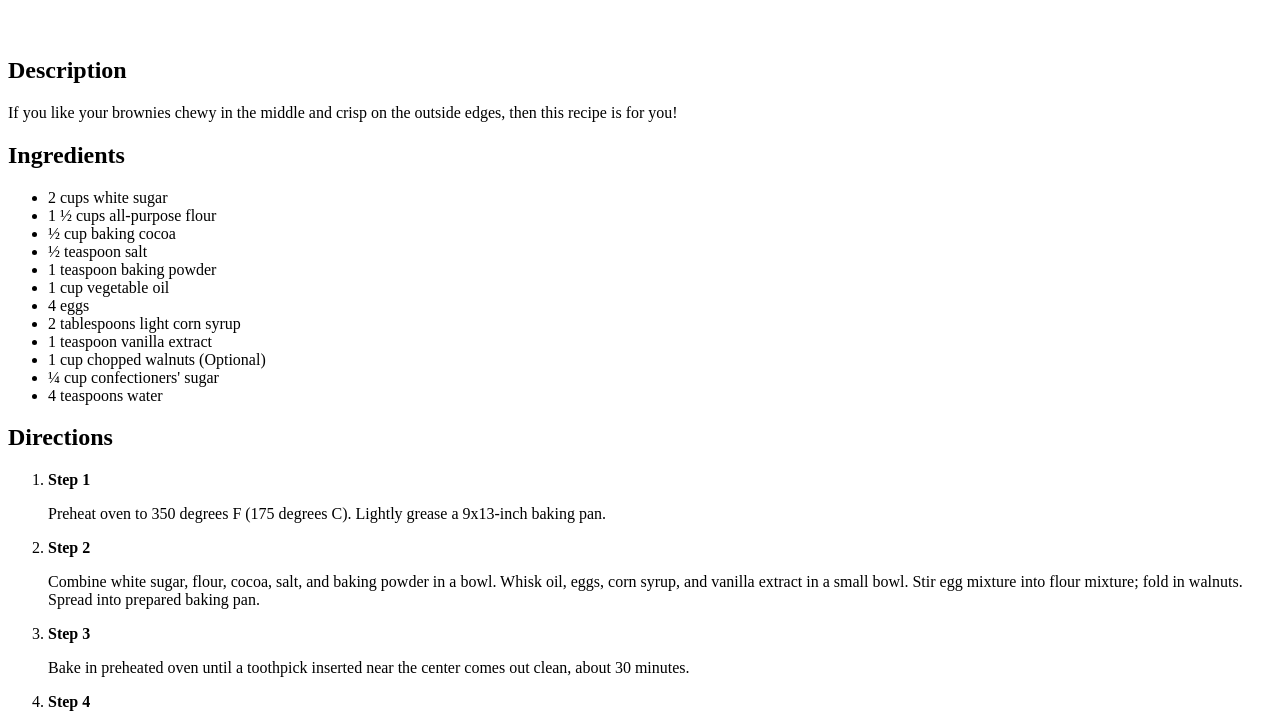
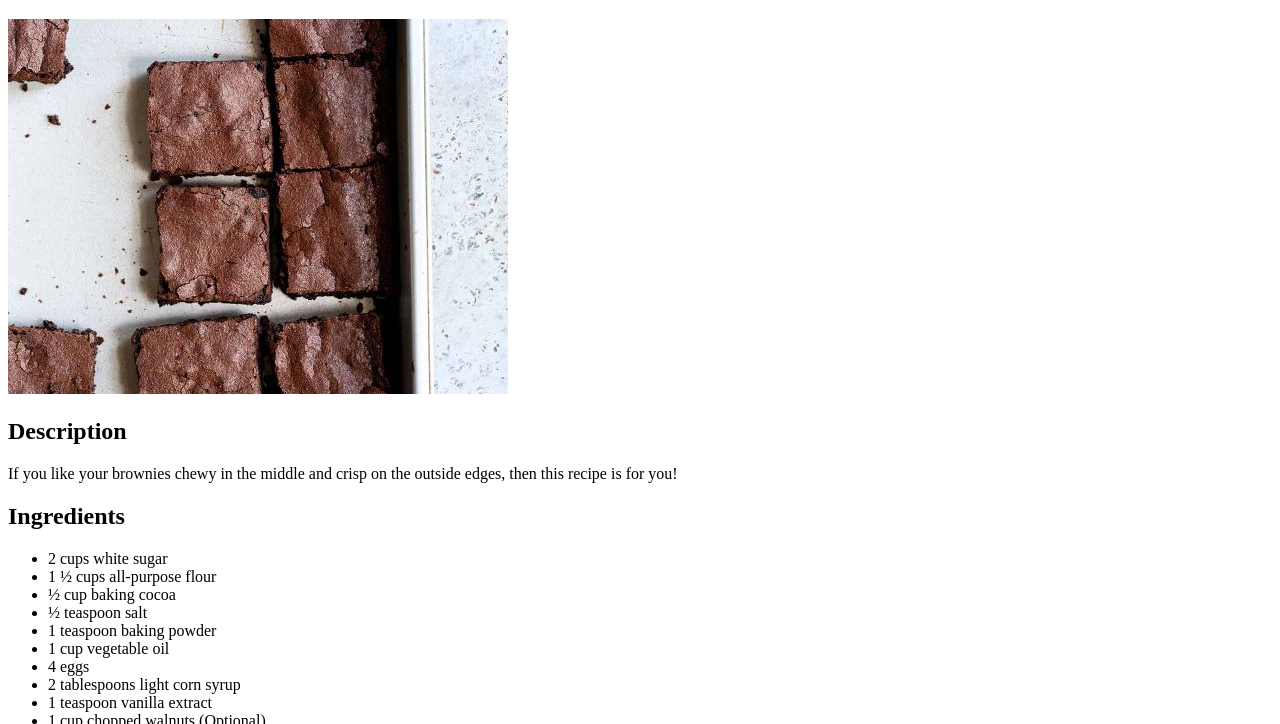
Before and after one commit to AidanL33/odin-recipies, a plain HTML site: page recipes/bownies.html in a window 1280 px wide. Shown: the part 61-785 px from the top of the page. Drawn offline with Linux system fonts and the light colour scheme.

Commit message:
edited image link

```diff
--- a/recipes/bownies.html
+++ b/recipes/bownies.html
@@ -10,7 +10,7 @@
 <body>
     <h1>Homemade Brownies</h1>
 
-    <img src="./images/brownie.jpg" alt="">
+    <img src="../images/brownie.jpg" alt="">
 
     <h2>Description</h2>
     <p>If you like your brownies chewy in the middle and crisp on the outside edges, then this recipe is for you!</p>
```
